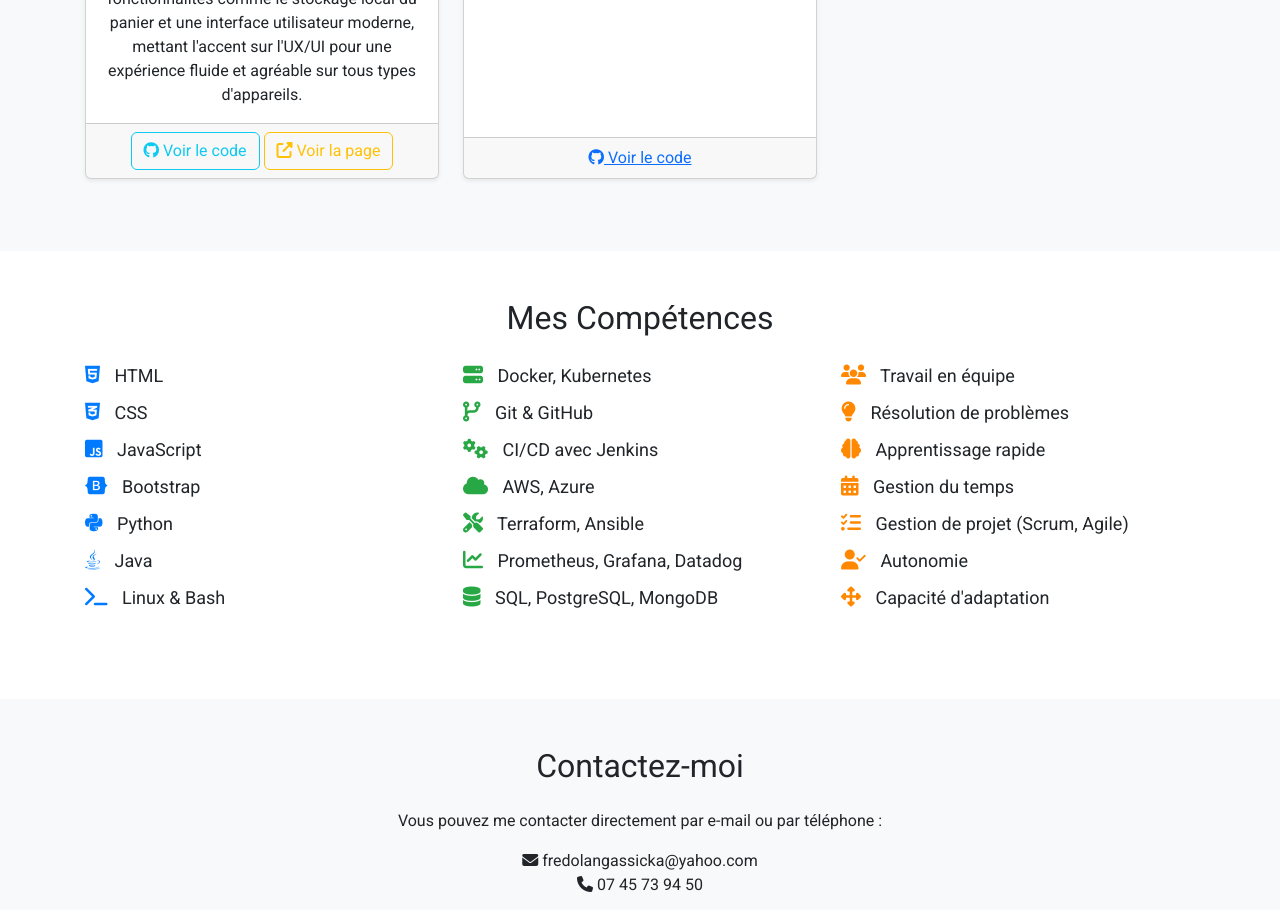
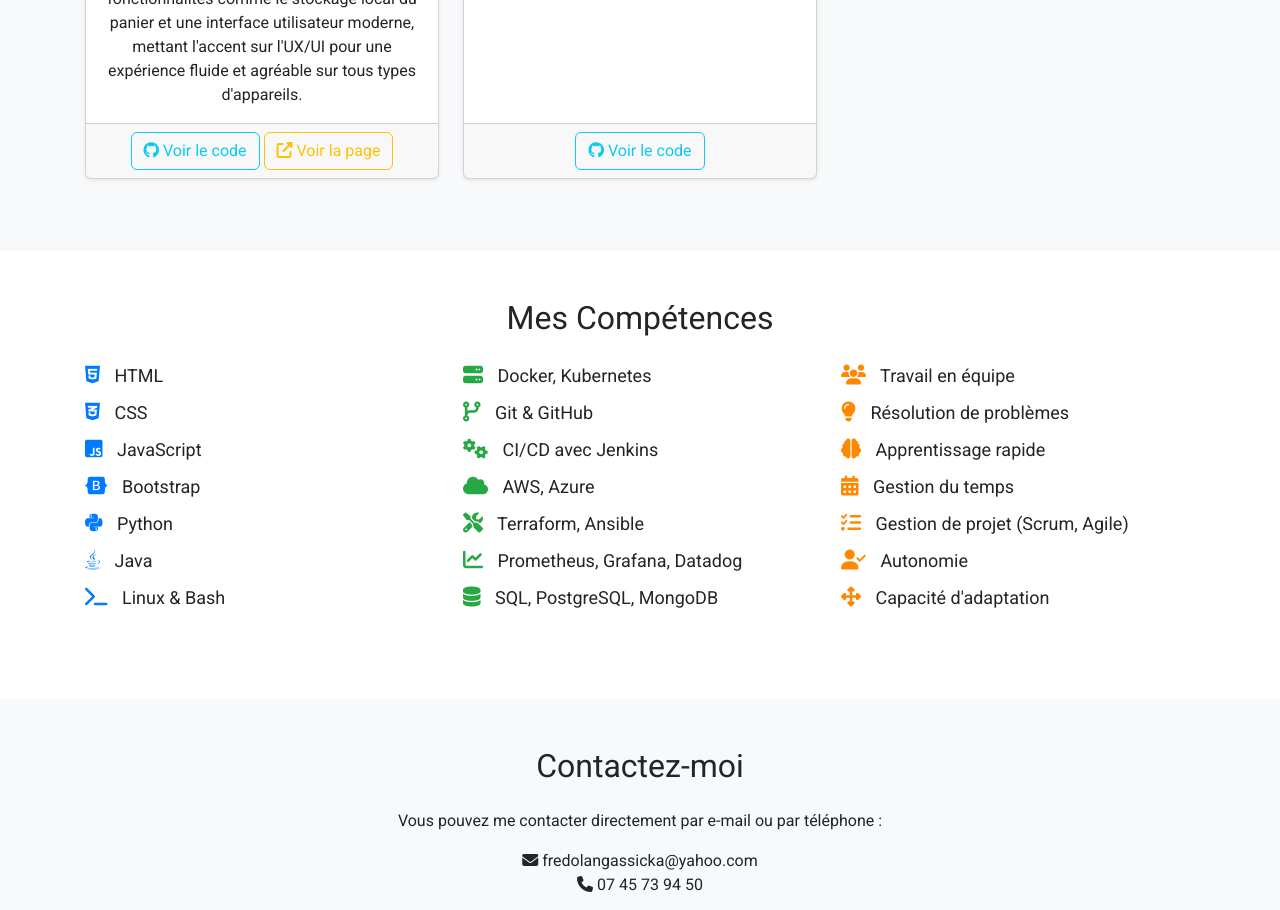
Before and after one commit to FredOlang/portfolio, a plain HTML site: page index.html in a window 1280 px wide. Shown: the part 2480-3390 px from the top of the page. Drawn offline with nearby package versions, Linux system fonts and the light colour scheme.

Commit message:
Update index.html

```diff
--- a/index.html
+++ b/index.html
@@ -157,7 +157,7 @@
                             <p class="card-text">Application Java pour la gestion des notes des étudiants. Elle permet de calculer les moyennes et d'afficher des statistiques.</p>
                         </div>
                         <div class="card-footer">
-                            <a href="https://github.com/FredOlang/GestionnaireNotes"><i class="fab fa-github"></i> Voir le code</a>
+                            <a href="https://github.com/FredOlang/GestionnaireNotes" class="btn btn-outline-info" target="_blank"><i class="fab fa-github"></i> Voir le code</a>
                         </div>
                     </div>
                 </div>
```
